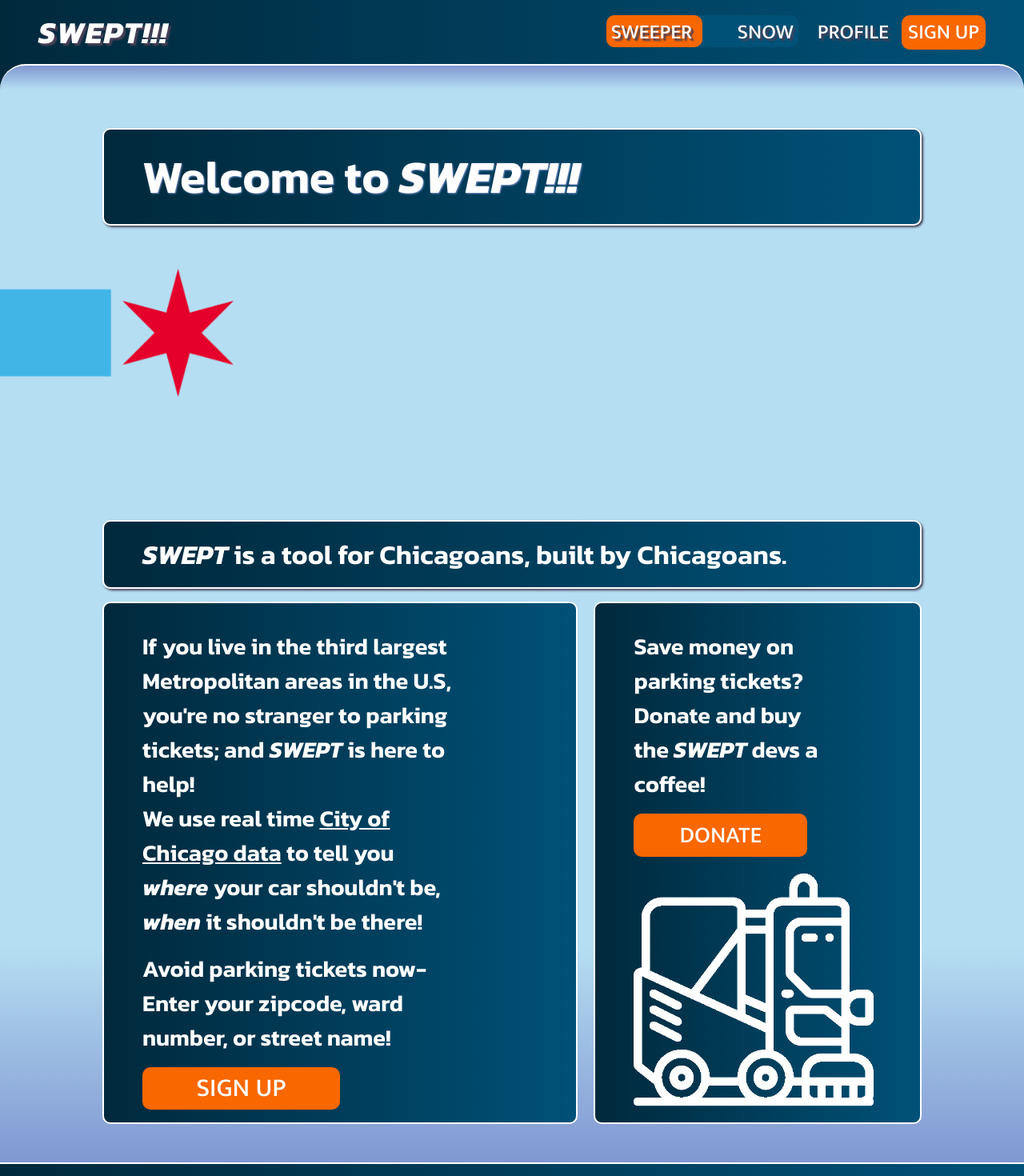
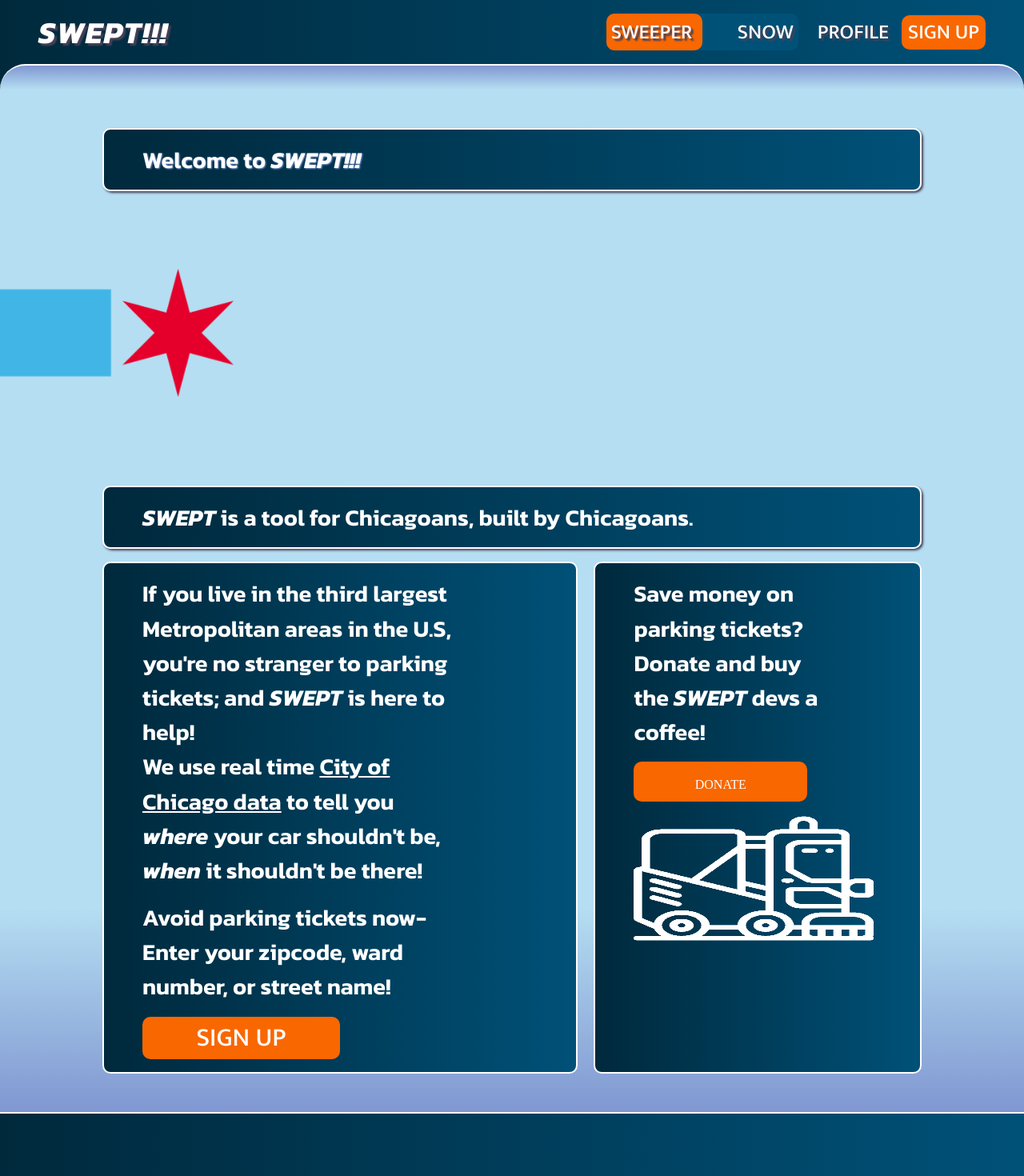
Before and after one commit to elliottdombrowski/SWEPT-02, a React (Create React App) app in the folder client/: page / in a window 1280 px wide. Shown: the top 1470 px of the page at 80% size. Built offline with nearby package versions, Linux system fonts and the light colour scheme.

Commit message:
removed default chakra styling to links

```diff
--- a/client/src/App.css
+++ b/client/src/App.css
@@ -47,6 +47,9 @@ body {
 }
 
 a {
+  all: initial;
+  /* all: unset; */
+  cursor: pointer;
   text-decoration: none;
 }
 
@@ -77,7 +80,7 @@ button {
 }
 
 img {
-  height: 20vh;
+  max-height: 20vh;
 }
 
 .homepage-text-wrapper {
@@ -166,6 +169,8 @@ h4 {
 }
 
 .chicago-link {
+  /* font-family: var(--link-font); */
+  all: unset;
   text-decoration: underline;
   transition: 0.2s ease-in-out;
 }
--- a/client/src/App.js
+++ b/client/src/App.js
@@ -1,7 +1,8 @@
 import React, { useState } from 'react';
+import { BrowserRouter as Router, Route } from 'react-router-dom';
 import { ApolloClient, InMemoryCache, ApolloProvider, createHttpLink } from '@apollo/client';
+import { ChakraProvider } from '@chakra-ui/react';
 import { setContext } from '@apollo/client/link/context';
-import { BrowserRouter as Router, Route } from 'react-router-dom';
 import Navbar from '../src/components/Navbar/Navbar';
 import Footer from '../src/components/Footer/Footer';
 import Homepage from '../src/pages/Homepage/Homepage';
@@ -35,6 +36,7 @@ function App() {
 
   return (
     <ApolloProvider client={client}>
+      <ChakraProvider>
         <div className="App">
           <Router>
             <Navbar />
@@ -46,6 +48,7 @@ function App() {
             <Footer />
           </Router>
         </div>
+      </ChakraProvider>
     </ApolloProvider>
   );
 }
--- a/client/src/components/Navbar/navbar.css
+++ b/client/src/components/Navbar/navbar.css
@@ -24,15 +24,6 @@
 
   --btn-hover: 0.2s ease-in-out;
   --blue-gradient: linear-gradient(to right, var(--darkerblue), var(--darkblue))
-}
-
-* {
-  margin: 0;
-  padding: 0;
-}
-
-a {
-  text-decoration: none;
 }
 
 .navbar-header {
@@ -75,6 +66,7 @@ a {
 .nav-right {
   display: flex;
   flex-direction: row;
+  align-items: center;
 }
 
 .nav-profile {
@@ -122,7 +114,12 @@ a {
   background: var(--text);
 }
 
+.switch > a {
+  margin-top: 2px;
+}
+
 .switch {
+  color: white;
   position: relative;
   background: var(--darkblue);
   border-radius: 10px;
```
Lines whose indentation alone changed are shown as unchanged.
